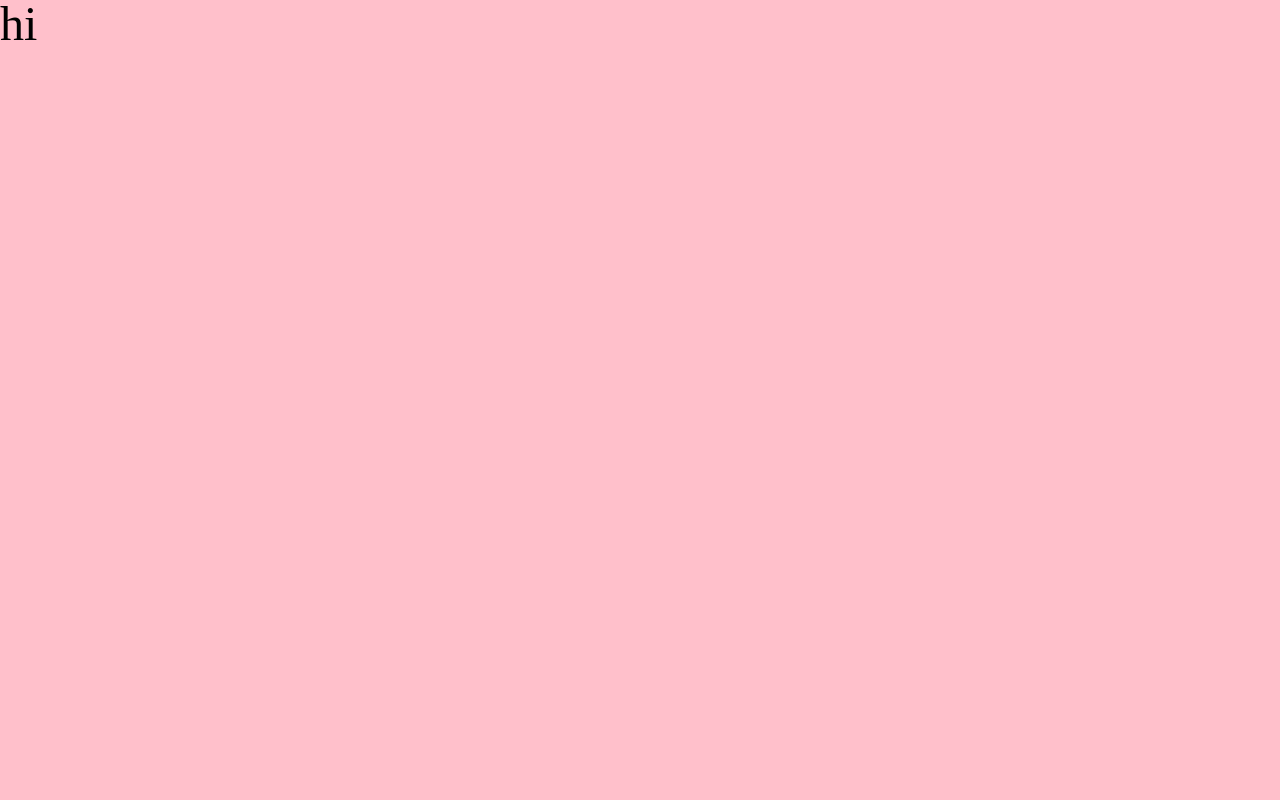
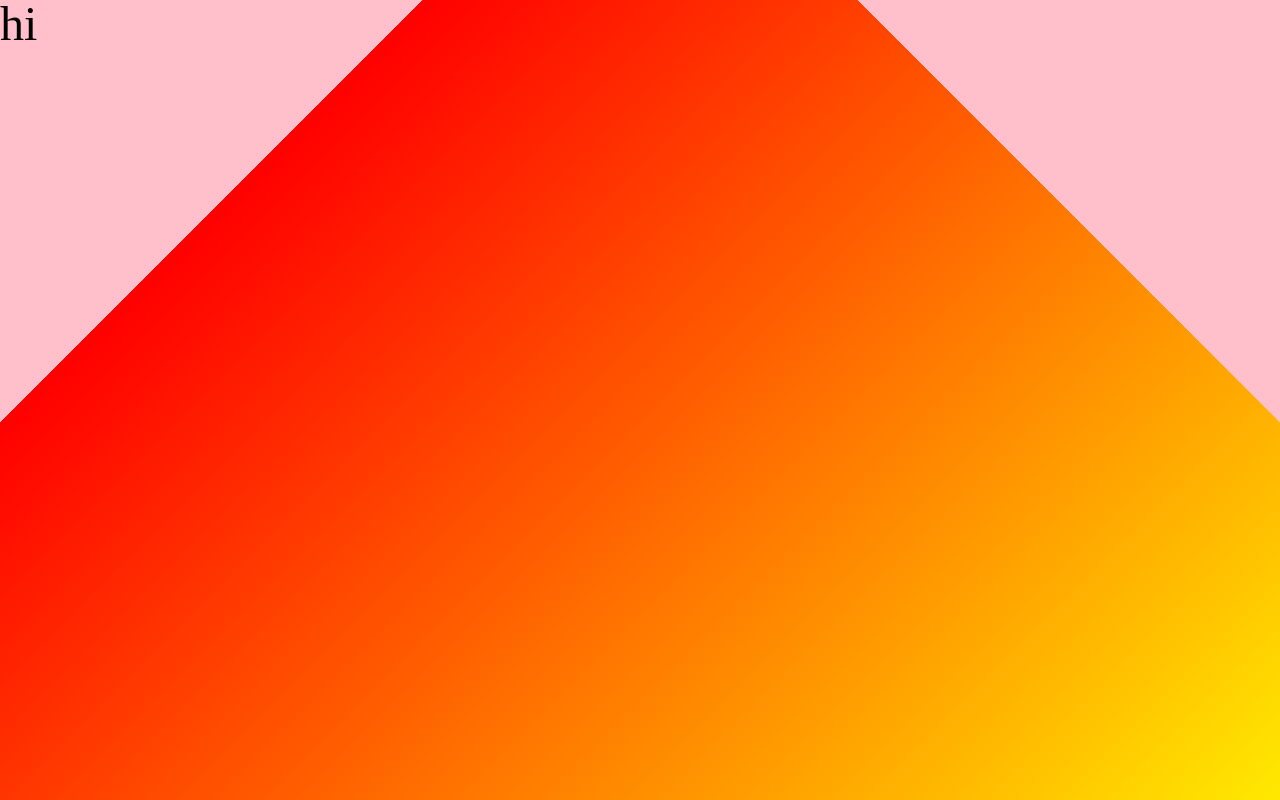
Before and after one commit to tylerschloesser/react-typescript-sandbox, a React app: page / in a window 1280 px wide. Built offline with nearby package versions, Linux system fonts and the light colour scheme.

Commit message:
spinning gradient

```diff
--- a/src/app.sass
+++ b/src/app.sass
@@ -1,5 +1,29 @@
+
 .app
+  position: relative
+  height: 100%
+
+  --g1: red
+  --g2: yellow
+
+  overflow: hidden
+
   font-size: 48px
 
   .gradient
-    background-image: linear-gradient(red, yellow)
+    position: absolute
+
+    height: max(100vh, 100vw)
+    width: max(100vh, 100vw)
+
+    z-index: -1
+
+    background-image: linear-gradient(var(--g1), var(--g2))
+
+    animation: gradient 4s linear infinite
+
+@keyframes gradient
+  from
+    transform: rotate(0)
+  to
+    transform: rotate(360deg)
--- a/src/app.tsx
+++ b/src/app.tsx
@@ -5,9 +5,10 @@ import './app.sass'
 export const App = () => {
   return (
     <div className="app">
+
       hi
+      <div className="gradient" />
 
-      <div className="gradient" />
     </div>
   )
 }
--- a/src/index.sass
+++ b/src/index.sass
@@ -1,2 +1,5 @@
+html, body, #root
+  height: 100%
+
 body
   background-color: pink
```
